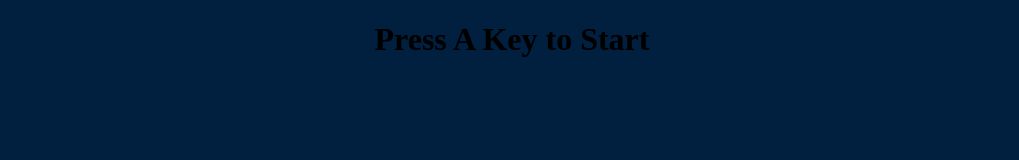
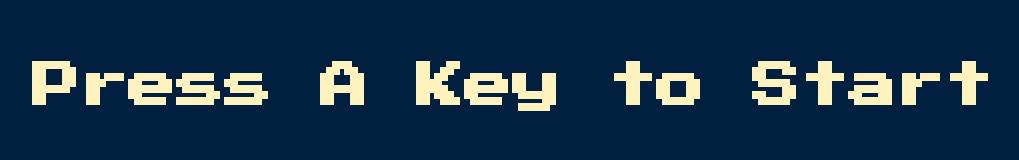
Before and after one commit to clientms10/The-Simon-Game, a plain HTML site: page index.html in a window 1280 px wide. Shown: the whole page, without its empty margins (128-1147 px from the left). Drawn offline with Linux system fonts and the light colour scheme.

Commit message:
add lines

```diff
--- a/style.css
+++ b/style.css
@@ -2,3 +2,14 @@ body{
     text-align: center;
     background-color: #011F3F;
 }
+
+#level-title{
+    font-family: 'Press Start 2P', cursive;
+    font-size: 3rem;
+    margin: 5%;
+    color: #FEF2BF;
+}
+
+.container{
+
+}
```
